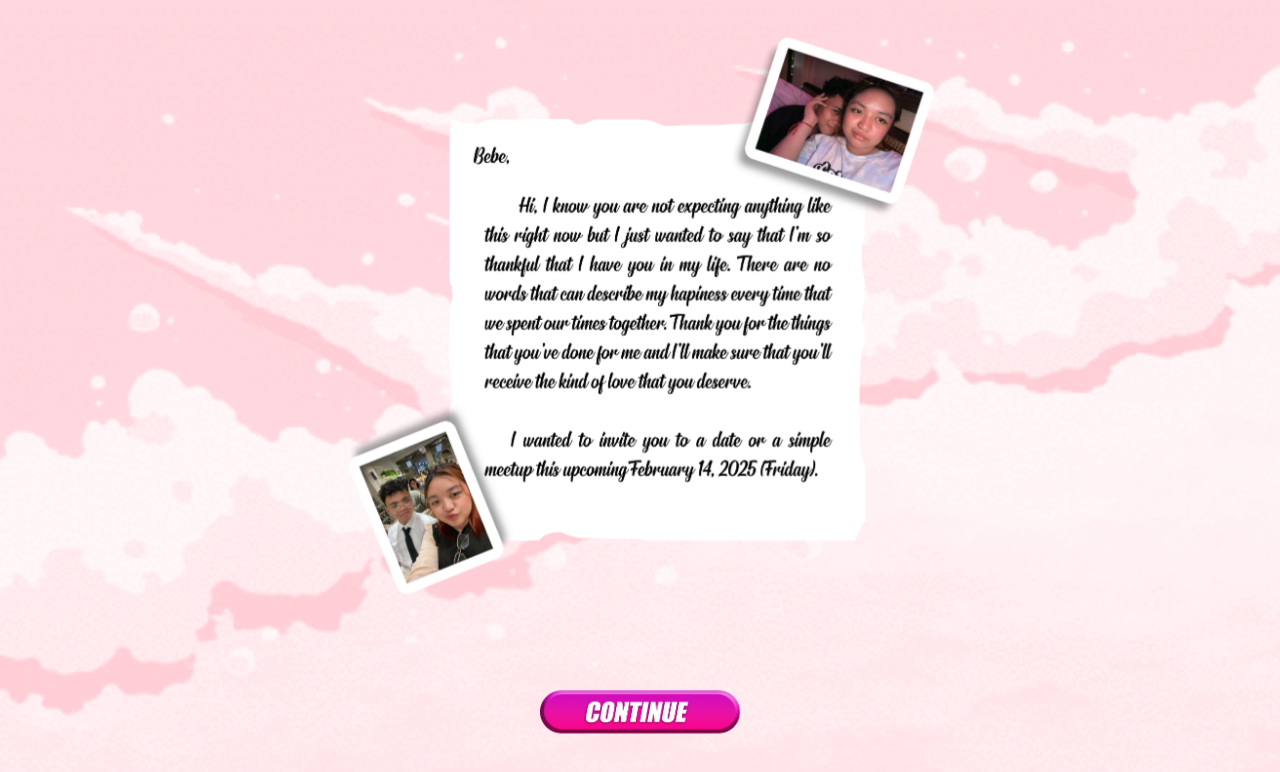
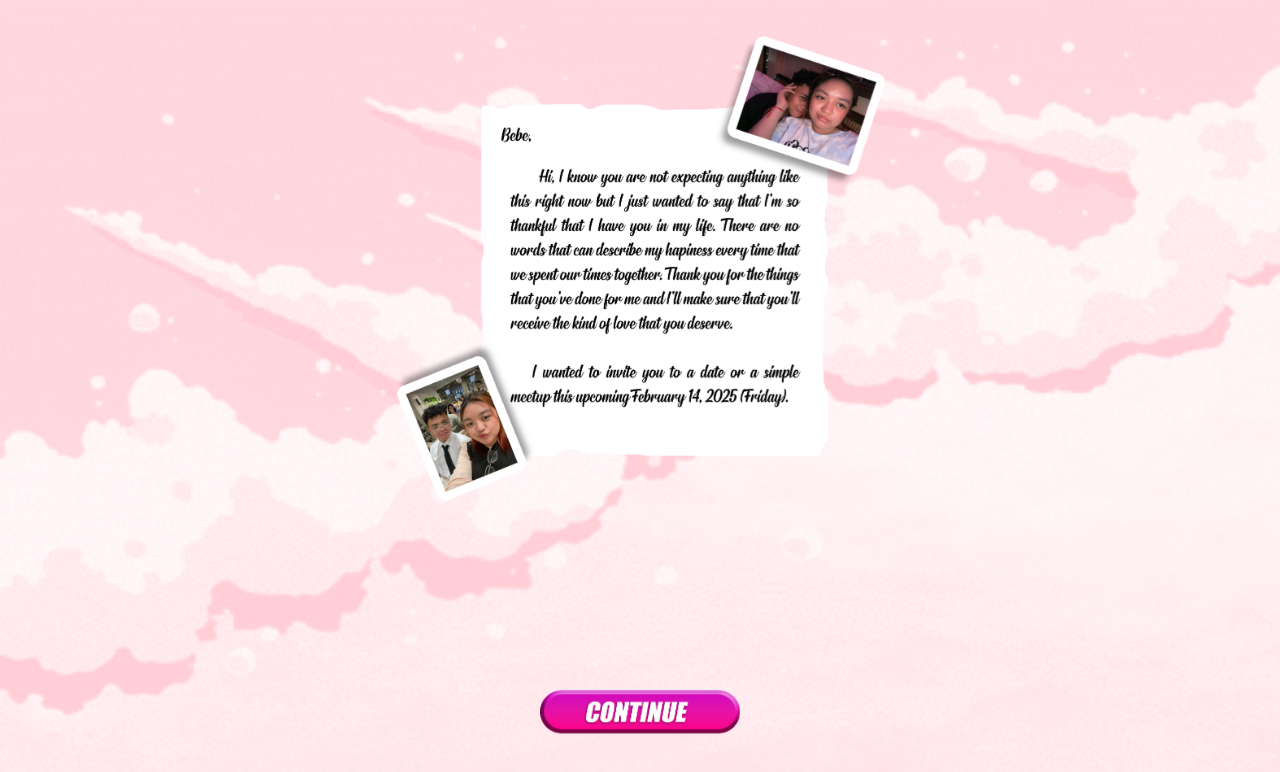
Before and after one commit to josesnts/test.github.io, a plain HTML site: page letter.html in a window 1280 px wide. Drawn offline with nearby package versions, Linux system fonts and the light colour scheme.

Commit message:
Update letter.html

```diff
--- a/letter.html
+++ b/letter.html
@@ -10,7 +10,7 @@
 <body style="background-image: url('background.gif');background-repeat: no-repeat; background-attachment: fixed; background-size: cover; overflow: hidden;">
 
 
-        <img src="letter.png" style="width: 600px; height: auto; padding-top: 30px;" class=" position-relative top-50 start-50 translate-middle-x animate__animated animate__fadeIn" >
+        <img src="letter.png" style="width: 500px; height: auto; padding-top: 30px;" class=" position-relative top-50 start-50 translate-middle-x animate__animated animate__fadeIn" >
         <a href="choose.html">
             <img src="continueButton.png" style="width: 200px; height: auto; padding-bottom: 30px;" class="position-absolute bottom-0 start-50 translate-middle animate__animated animate__fadeIn">
         </a>
```
